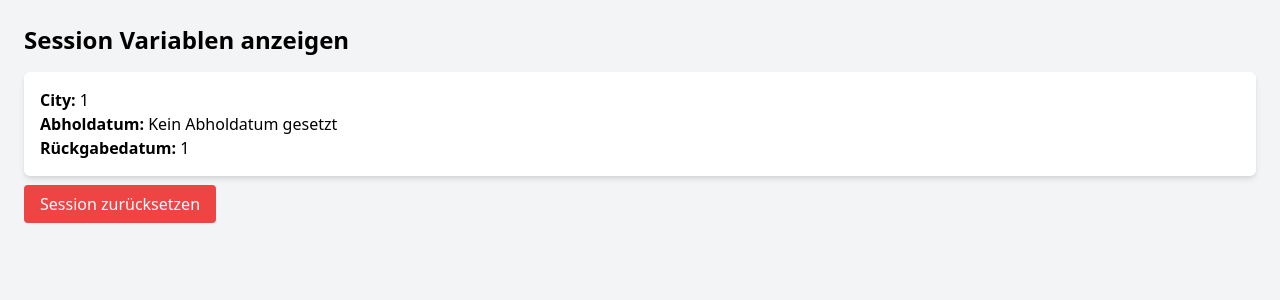
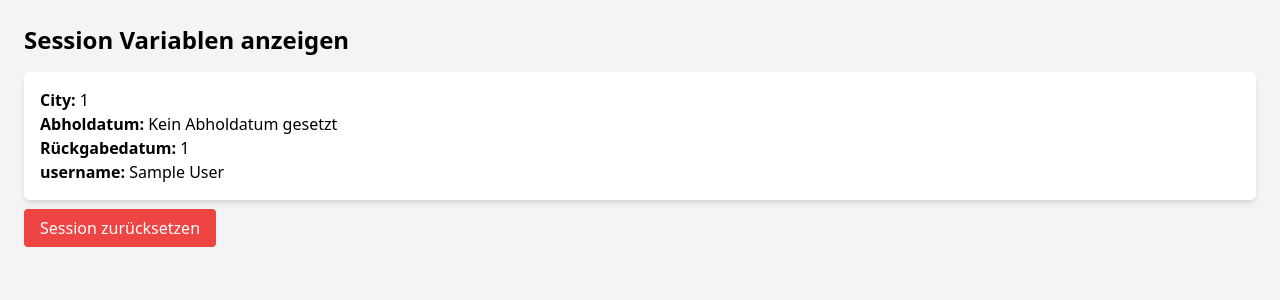
Before and after one commit to RieckA2306/RideReady, a PHP site: page /Sessionanzeige.php in a window 1280 px wide. Shown: the top 300 px of the page. Run offline with PHP 8.4, Linux system fonts and the light colour scheme; the visitor is signed in with stand-in values (Sample User, id 1).

Commit message:
username in sessionanzeige

```diff
--- a/Sessionanzeige.php
+++ b/Sessionanzeige.php
@@ -17,12 +17,15 @@
         $city = $_SESSION['city'] ?? 'Kein Abholort gesetzt';
         $abholdatum = $_SESSION['abholdatum'] ?? 'Kein Abholdatum gesetzt';
         $rueckgabedatum = $_SESSION['rueckgabedatum'] ?? 'Kein Rückgabedatum gesetzt';
+        $username= $_SESSION["benutzername"];
 
         echo '<div class="bg-white p-4 shadow-md rounded-md">';
         echo '<p><strong>City:</strong> ' . htmlspecialchars($city) . '</p>';
         echo '<p><strong>Abholdatum:</strong> ' . htmlspecialchars($abholdatum) . '</p>';
         echo '<p><strong>Rückgabedatum:</strong> ' . htmlspecialchars($rueckgabedatum) . '</p>';
+        echo '<p><strong>username:</strong> ' . htmlspecialchars($username) . '</p>';
         echo '</div>';
+
         ?>
 
         <div class="mt-4">
--- a/nologin.php
+++ b/nologin.php
@@ -8,7 +8,7 @@
 <body>
 
 <div class="menu" id="menu">
-        <a href="#">Login</a>
+        <a href="loginsite.php">Login</a>
         <a href="#">Registrieren</a>
         <a href="#">AGB</a>
         <a href="#">Impressum</a>
```
